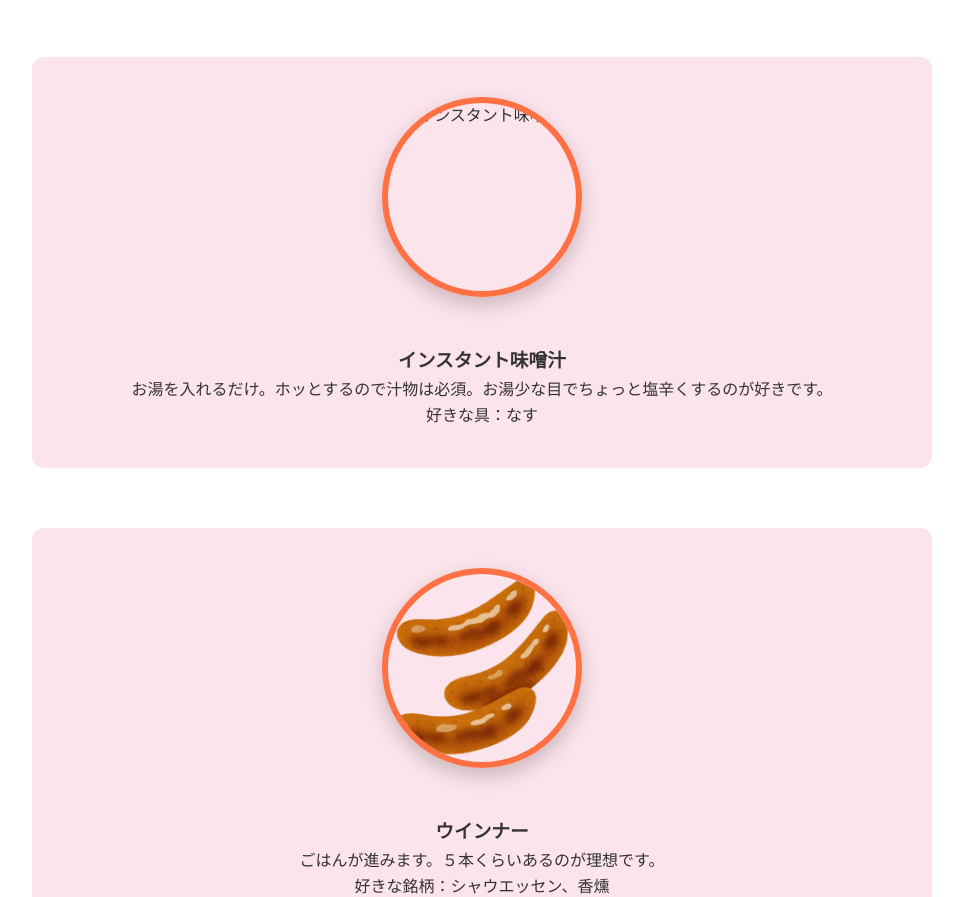
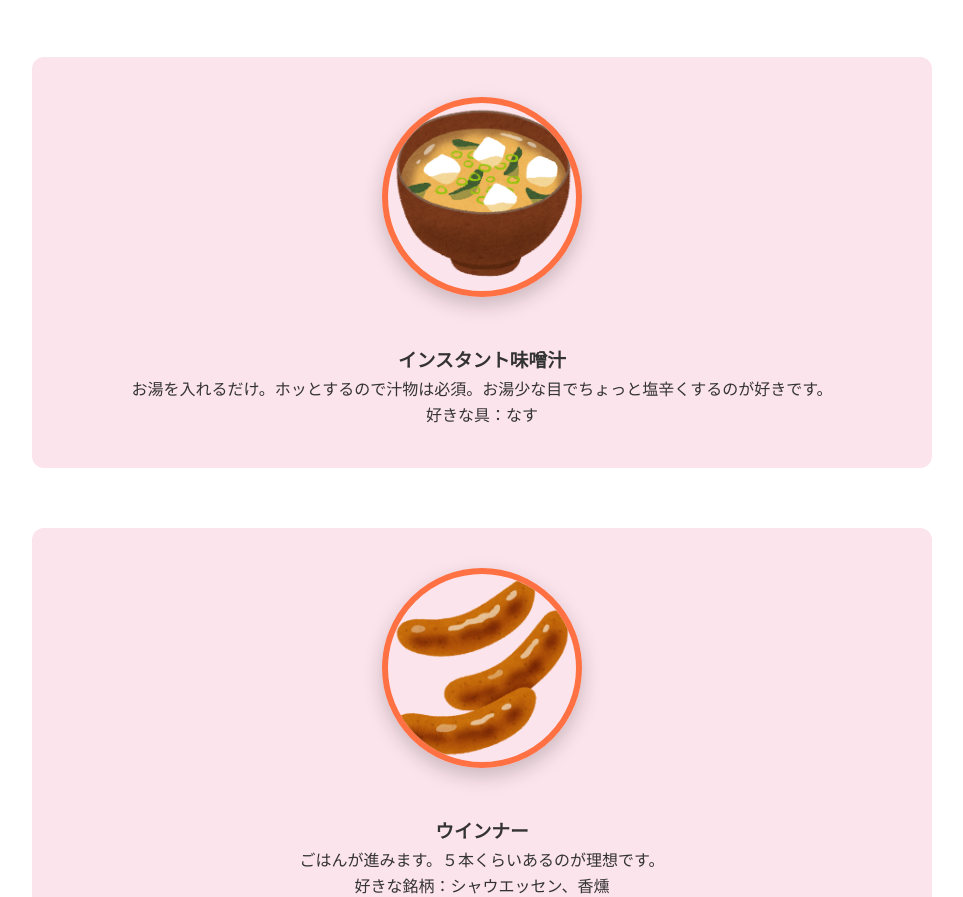
Before and after one commit to fmhk36/-, a plain HTML site: page index.html in a window 1280 px wide. Shown: the part 885-1782 px from the top of the page, without its empty margins (158-1121 px from the left). Drawn offline with Linux system fonts and the light colour scheme.

Commit message:
Update index.html

```diff
--- a/index.html
+++ b/index.html
@@ -132,7 +132,7 @@
       </div>
 
       <div class="profile profile-center accent-dark">
-        <img src="./food_omisosiru.png" alt="インスタント味噌汁" />
+        <img src="./food_omisoshiru.png" alt="インスタント味噌汁" />
         <div class="text">
           <h3>インスタント味噌汁</h3>
           <p>お湯を入れるだけ。ホッとするので汁物は必須。お湯少な目でちょっと塩辛くするのが好きです。</p>
```
